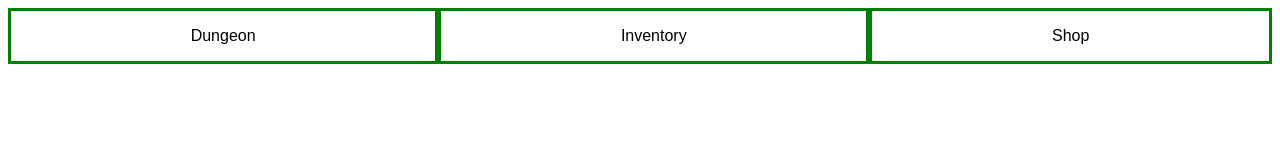
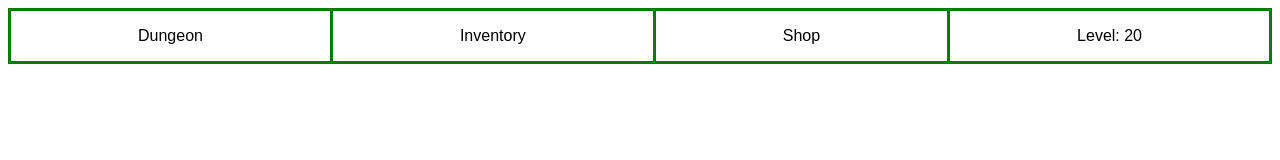
Before and after one commit to T-98/wait-for-it, a plain HTML site: page index.html in a window 1280 px wide. Drawn offline with nearby package versions, Linux system fonts and the light colour scheme.

Commit message:
dungeon-menu-setup

```diff
--- a/assets/css/style.css
+++ b/assets/css/style.css
@@ -12,8 +12,14 @@ nav a {
     color: crimson;
 }
 
-.menu{
+.nav-menu {
     flex-grow: 1;
     text-align: center;
-    border: 3px solid green;
+    border-right: 3px solid green;
+    border-top: 3px solid green;
+    border-bottom: 3px solid green;
 }
+
+#dungeon {
+    border-left: 3px solid green;
+}
--- a/assets/js/script.js
+++ b/assets/js/script.js
@@ -0,0 +1,16 @@
+//span utility example
+document.getElementById("exp-txt").innerHTML = 20;
+var game = document.getElementById("game");
+
+$("#dungeon").click(function() {
+    console.log("click");
+    let dungeonDiv = $("<div>");
+    let lvlName = $("<p>").attr('id', 'lvlname');
+    $("#lvlname").text('Level');
+    let lvlNameTxt = $("<span>").attr('id', 'lvltxt');
+
+    lvlName.append(lvlNameTxt);
+    dungeonDiv.append(lvlName);
+
+    $("#game").append(dungeonDiv);
+})
--- a/index.html
+++ b/index.html
@@ -12,25 +12,26 @@
 <body>
 
     <nav>
-
-        <div class="menu" id="dungeon">
+        <div class="nav-menu" id="dungeon">
             <p>Dungeon</p>
         </div>
 
-        <div class="menu" id="inventory">
+        <div class="nav-menu" id="inventory">
             <p>Inventory</p>
         </div>
 
-        <div class="menu" id="shop">
+        <div class="nav-menu" id="shop">
             <p>Shop</p>
         </div>
 
-
+        <div class="nav-menu" id="exp">
+            <p>Level: <span id="exp-txt"></span></p>
+        </div>
     </nav>
 
     <section id="game">
     </section>
-
+    <script src="https://code.jquery.com/jquery-3.6.0.js" integrity="sha256-H+K7U5CnXl1h5ywQfKtSj8PCmoN9aaq30gDh27Xc0jk=" crossorigin="anonymous"></script>
     <script src="./assets/js/script.js"></script>
 </body>
 
```
